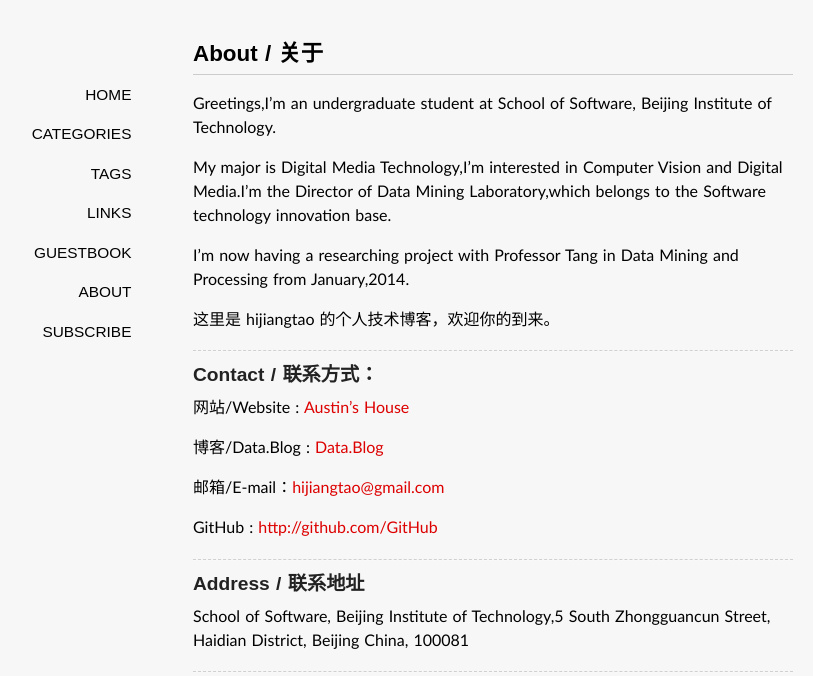
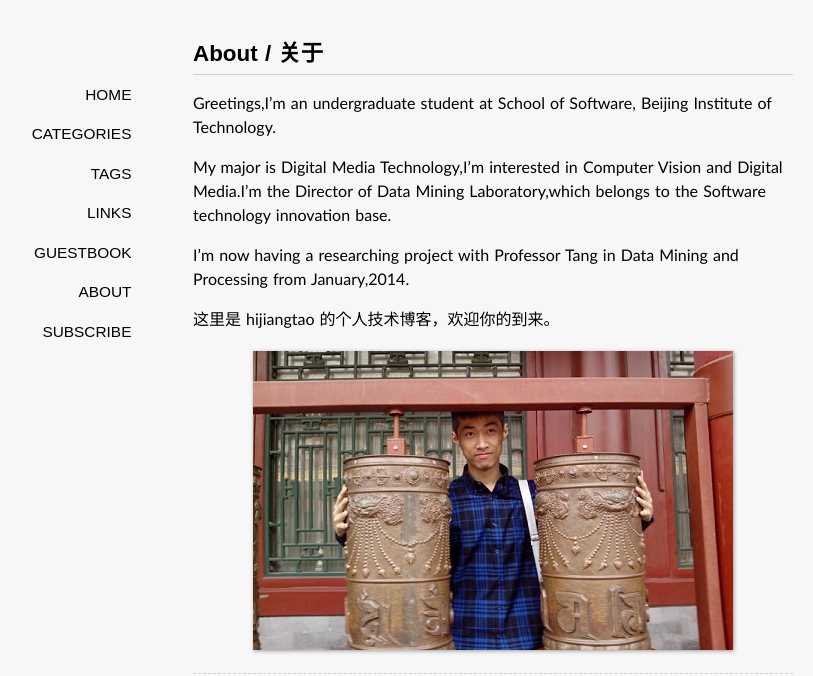
Before and after one commit to jessica0530/hijiangtao.github.io, a Jekyll site: the page built from about/index.md, in a window 1280 px wide. Shown: the top 676 px of the page, without its empty margins (147-960 px from the left). Built offline with Jekyll 4.4.1, drawn with Linux system fonts in a browser that asks for light colours; some web fonts are replaced; Markdown is read by kramdown in place of the engine named in the settings; comment, search, counter and statistics services are not loaded; grey boxes are pictures that could not be loaded.

Commit message:
Update index.md

```diff
--- a/about/index.md
+++ b/about/index.md
@@ -11,6 +11,8 @@ My major is Digital Media Technology,I'm interested in Computer Vision and Digit
 I'm now having a researching project with Professor Tang in Data Mining and Processing from January,2014.
 
 {{ site.about }}
+
+![hijiangtao](/album/me.jpg)
 
 ----
 
```
